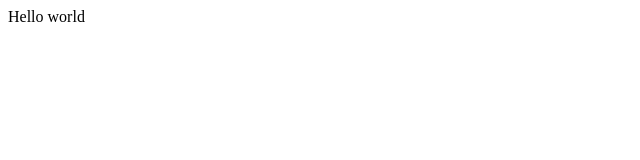
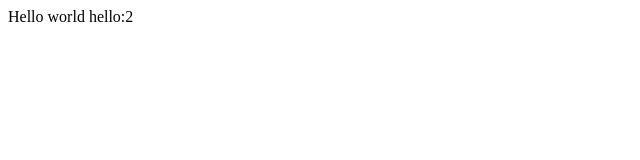
Before and after one commit to shahparth123/amtics-lab, a plain HTML site: page index.html in a window 1280 px wide. Shown: the full height of the page, 0-640 px from the left. Drawn offline with Linux system fonts and the light colour scheme.

Commit message:
Update index.html

```diff
--- a/index.html
+++ b/index.html
@@ -10,6 +10,7 @@
 
 <body>
     Hello world
+    hello:2
 </body>
 
 </html>
```
